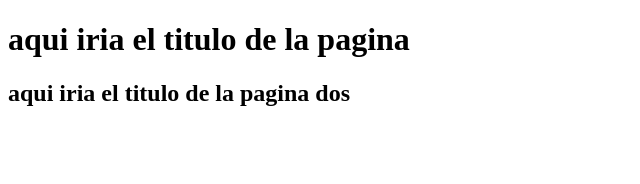
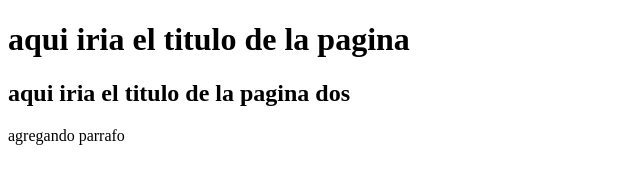
Before and after one commit to wloayzaa/Pildoronas2, a plain HTML site: page index.html in a window 1280 px wide. Shown: the whole page, without its empty margins (0-640 px from the left). Drawn offline with Linux system fonts and the light colour scheme.

Commit message:
agregando parrafo

```diff
--- a/index.html
+++ b/index.html
@@ -10,6 +10,7 @@
 
         <h1>aqui iria el titulo de la pagina</h1>
         <h2>aqui iria el titulo de la pagina dos</h2>
+        <p>agregando parrafo</p>
 
     </body>
     </html>
```
